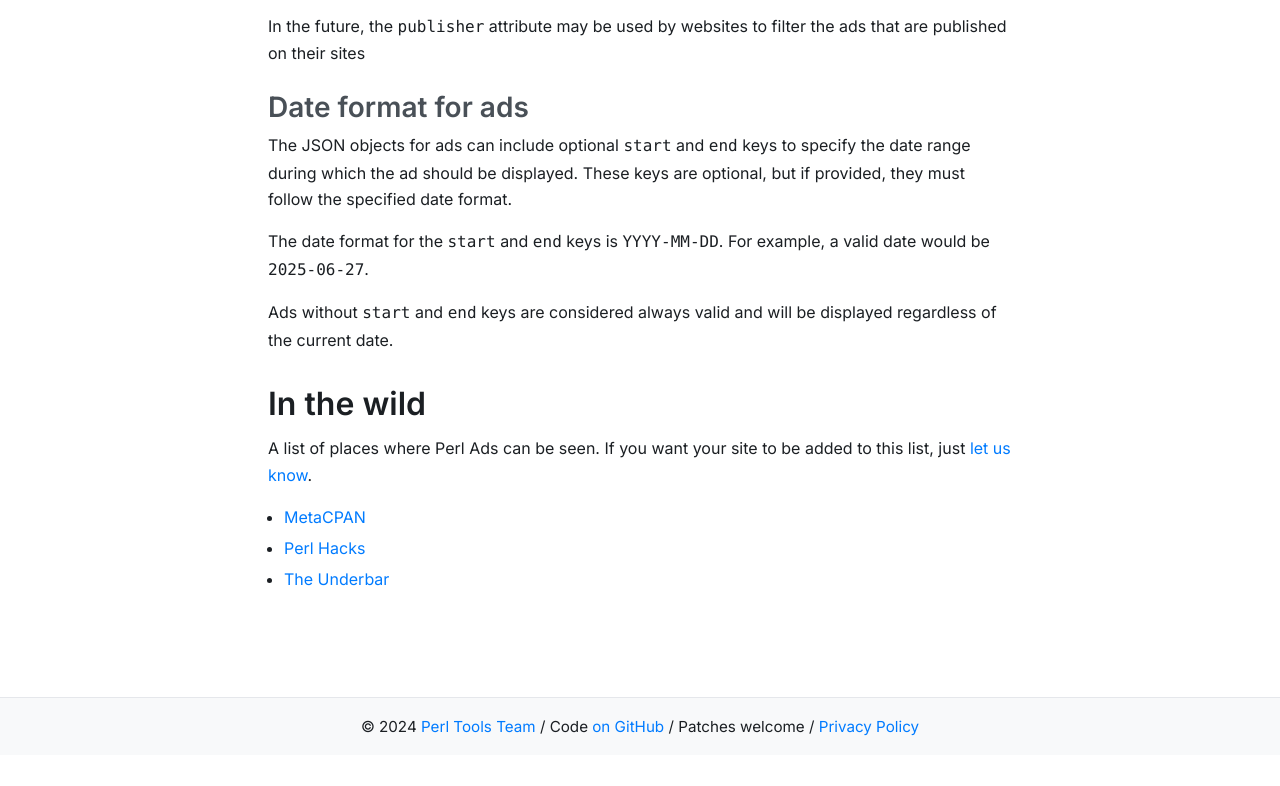
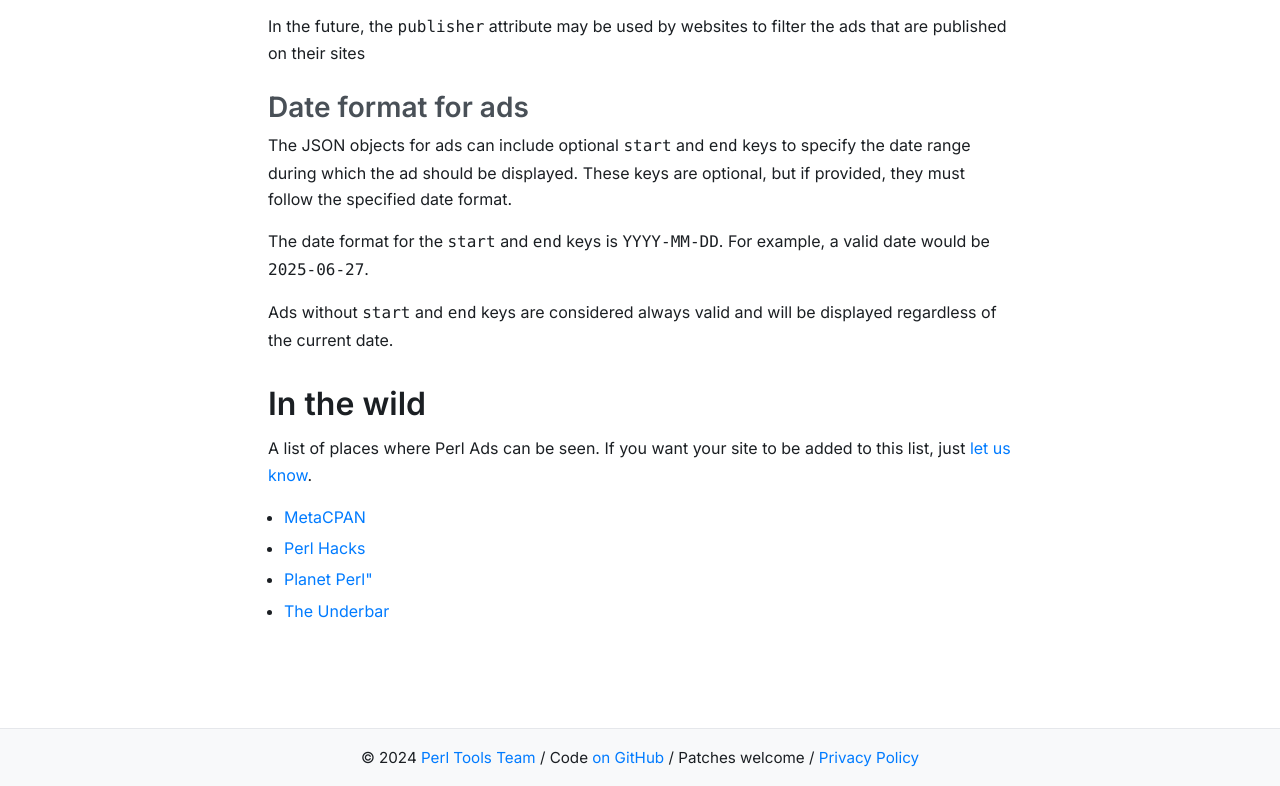
Before and after one commit to PerlToolsTeam/perl-ads, a plain HTML site: page docs/index.html in a window 1280 px wide. Shown: the part 2105-2891 px from the top of the page. Before the commit the page ends 2860 px from the top, so only its background shows below. Drawn offline with nearby package versions, Linux system fonts and the light colour scheme; no server answers.

Commit message:
Add list of clients

```diff
--- a/docs/index.html
+++ b/docs/index.html
@@ -138,6 +138,7 @@
     <ul>
       <li><a href="https://metacpan.org/">MetaCPAN</a></li>
       <li><a href="https://perlhacks.com/">Perl Hacks</a></li>
+      <li><a href="https://perl.theplanetarium.org/">Planet Perl"</a>
       <li><a href="https://underbar.cpan.io/">The Underbar</a></li>
     </ul>
 
```
